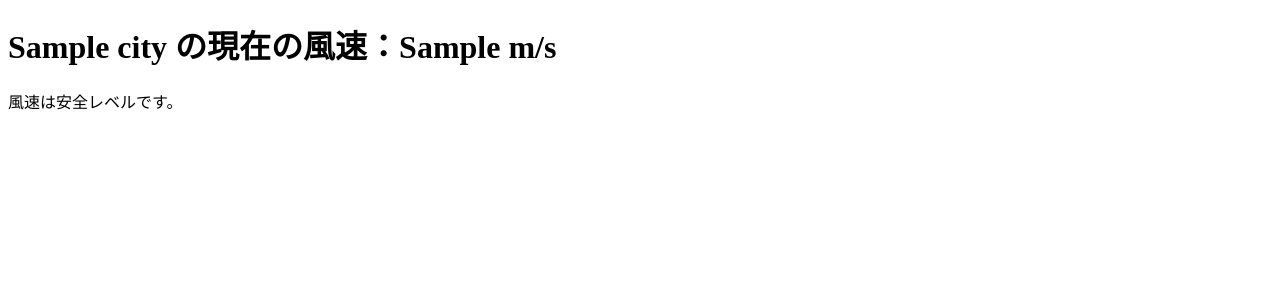
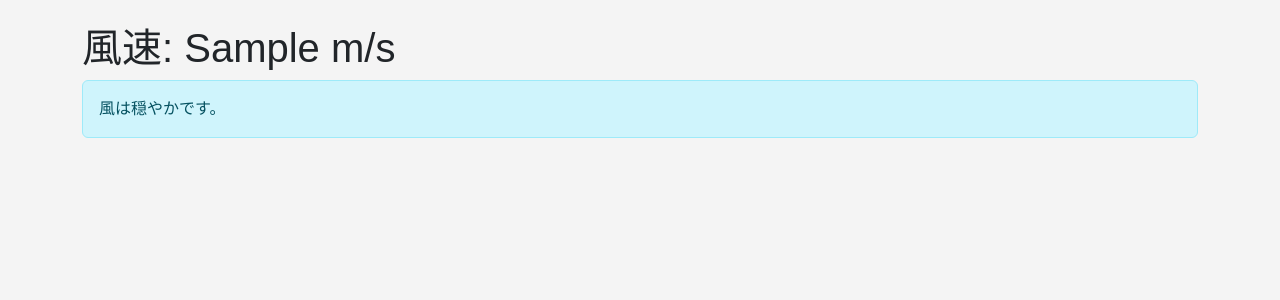
Before and after one commit to JunAbe2020/wind_alert2, a Django app: template weather/templates/weather/alert.html in a window 1280 px wide. Shown: the top 300 px of the page. Run offline with Django 5.2, Linux system fonts and the light colour scheme; the template is opened without the code that fills it: most values are stand-ins (such as "Sample title", 1, 10 or a date in 2020).

Commit message:
一時的なコミット（pull前）

```diff
--- /dev/null
+++ b/static/css/style.css
@@ -0,0 +1,4 @@
+body {
+    background-color: #f4f4f4;
+    font-family: Arial, sans-serif;
+}
--- /dev/null
+++ b/weather/templates/base.html
@@ -0,0 +1,17 @@
+{% load static %}
+<!DOCTYPE html>
+<html lang="ja">
+<head>
+  <meta charset="UTF-8" />
+  <title>{% block title %}風速アラート{% endblock %}</title>
+
+  <!-- Bootstrap CSS CDN -->
+  <link href="https://cdn.jsdelivr.net/npm/bootstrap@5.3.0/dist/css/bootstrap.min.css" rel="stylesheet" />
+  <link rel="stylesheet" href="{% static 'css/style.css' %}" />
+</head>
+<body>
+  <div class="container mt-4">
+    {% block content %}{% endblock %}
+  </div>
+</body>
+</html>
--- a/weather/templates/weather/alert.html
+++ b/weather/templates/weather/alert.html
@@ -1,15 +1,12 @@
-<!DOCTYPE html>
-<html lang="ja">
-<head>
-    <meta charset="UTF-8">
-    <title>風速アラート</title>
-</head>
-<body>
-    <h1>{{ city }} の現在の風速：{{ wind_speed }} m/s</h1>
-    {% if alert %}
-        <p style="color: red;">⚠️ 強風注意！</p>
-    {% else %}
-        <p>風速は安全レベルです。</p>
-    {% endif %}
-</body>
-</html>
+{% extends "base.html" %}
+
+{% block title %}ドア注意アラート{% endblock %}
+
+{% block content %}
+  <h1>風速: {{ wind_speed }} m/s</h1>
+  {% if alert %}
+    <div class="alert alert-danger">⚠️ 風が強いのでドアに注意！</div>
+  {% else %}
+    <div class="alert alert-info">風は穏やかです。</div>
+  {% endif %}
+{% endblock %}
```
Also changed, not shown: requirements.txt (added, +10 -0 lines), wind_alert2/settings.py (+7 -0 lines).
